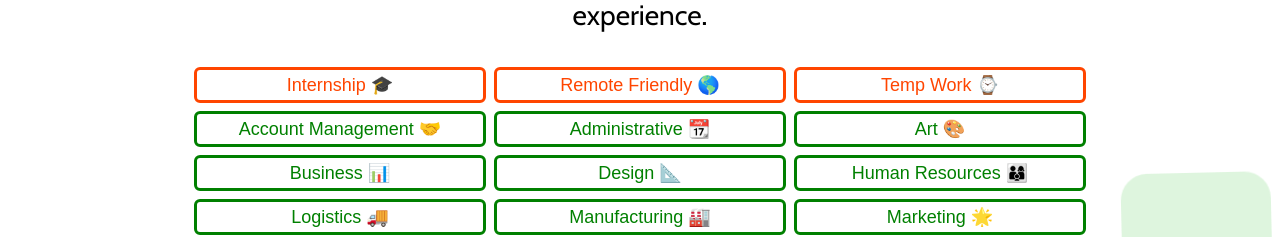
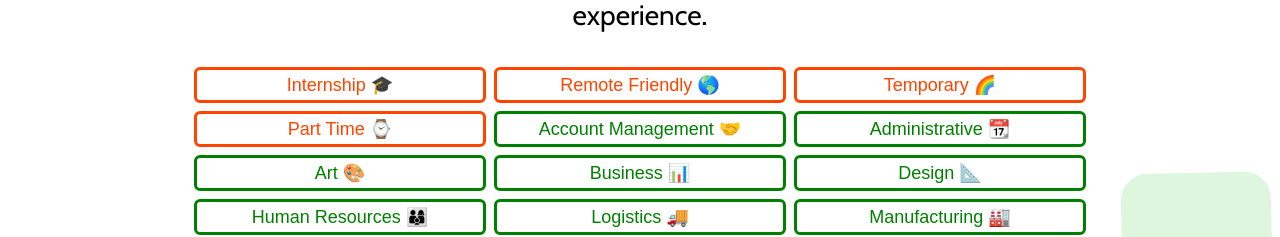
Before and after one commit to patrickstracey/resumebuilders, a Vue app: page / in a window 1280 px wide. Shown: the part 145-382 px from the top of the page. Built offline with nearby package versions, Linux system fonts and the light colour scheme; no server answers; the database is empty.

Commit message:
add part time job type

```diff
--- a/src/components/jobs/JobIndex.vue
+++ b/src/components/jobs/JobIndex.vue
@@ -164,10 +164,13 @@ export default {
       });
     },
     queryID() {
-      const intern = this.typeFilter.includes(1) ? 100 : 0;
-      const remote = this.typeFilter.includes(2) ? 20 : 0;
-      const temp = this.typeFilter.includes(3) ? 3 : 0;
-      const qid = this.categoryFilter * 1000 + intern + remote + temp;
+      const intern = this.typeFilter.includes(1) ? 1000 : 0;
+      const remote = this.typeFilter.includes(2) ? 200 : 0;
+      const temp = this.typeFilter.includes(3) ? 30 : 0;
+      const partTime = this.typeFilter.includes(4) ? 4 : 0;
+      const qid =
+        this.categoryFilter * 10000 + intern + remote + temp + partTime;
+      console.log(qid);
       return qid;
     },
     async buildQuery(limit) {
--- a/src/enums/jobTypes.js
+++ b/src/enums/jobTypes.js
@@ -1,11 +1,13 @@
 export const JOB_TYPES = {
   INTERNSHIP: { id: 1, display: "Internship 🎓" },
   REMOTE: { id: 2, display: "Remote Friendly 🌎" },
-  TEMP: { id: 3, display: "Temp Work ⌚" },
+  TEMP: { id: 3, display: "Temporary 🌈" },
+  PART_TIME: { id: 4, display: "Part Time ⌚" },
 };
 
 export const JOB_TYPE_BY_INT = {
   1: "Internship 🎓",
   2: "Remote Friendly 🌎",
-  3: "Temp Work ⌚",
+  3: "Temporary 🌈",
+  4: "Part Time ⌚",
 };
```
